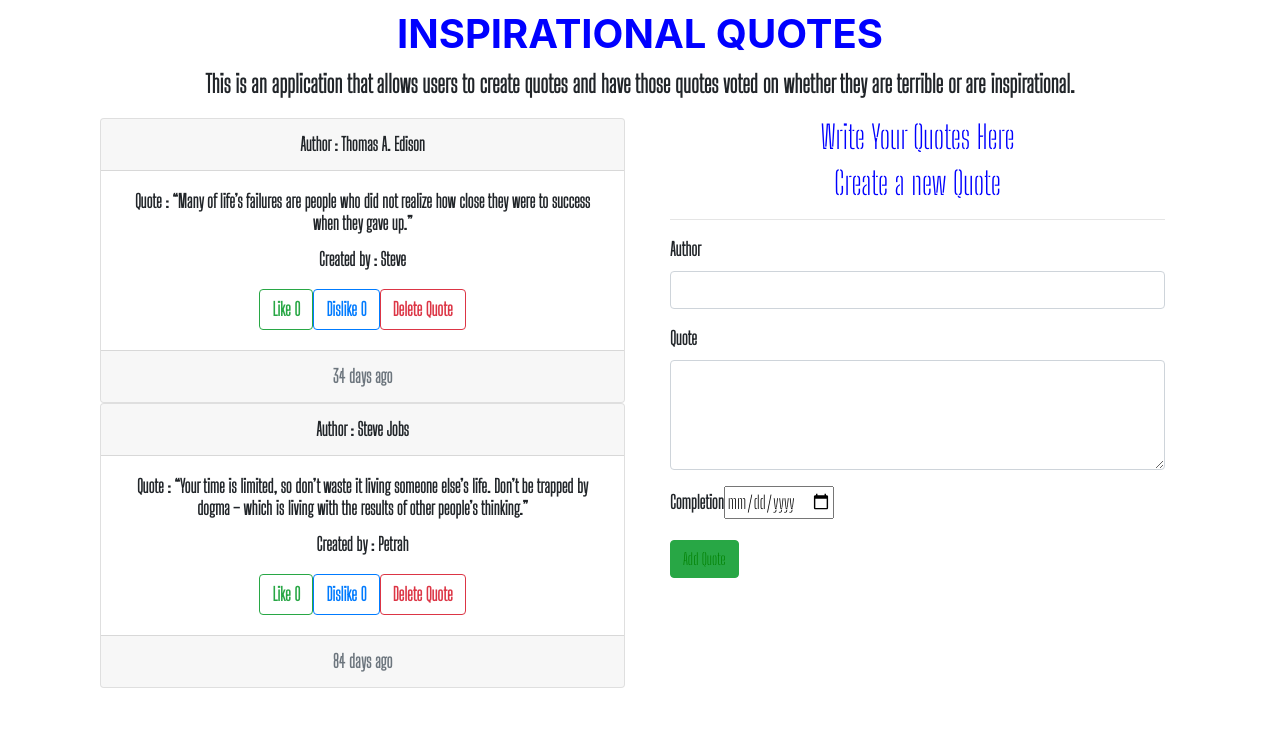
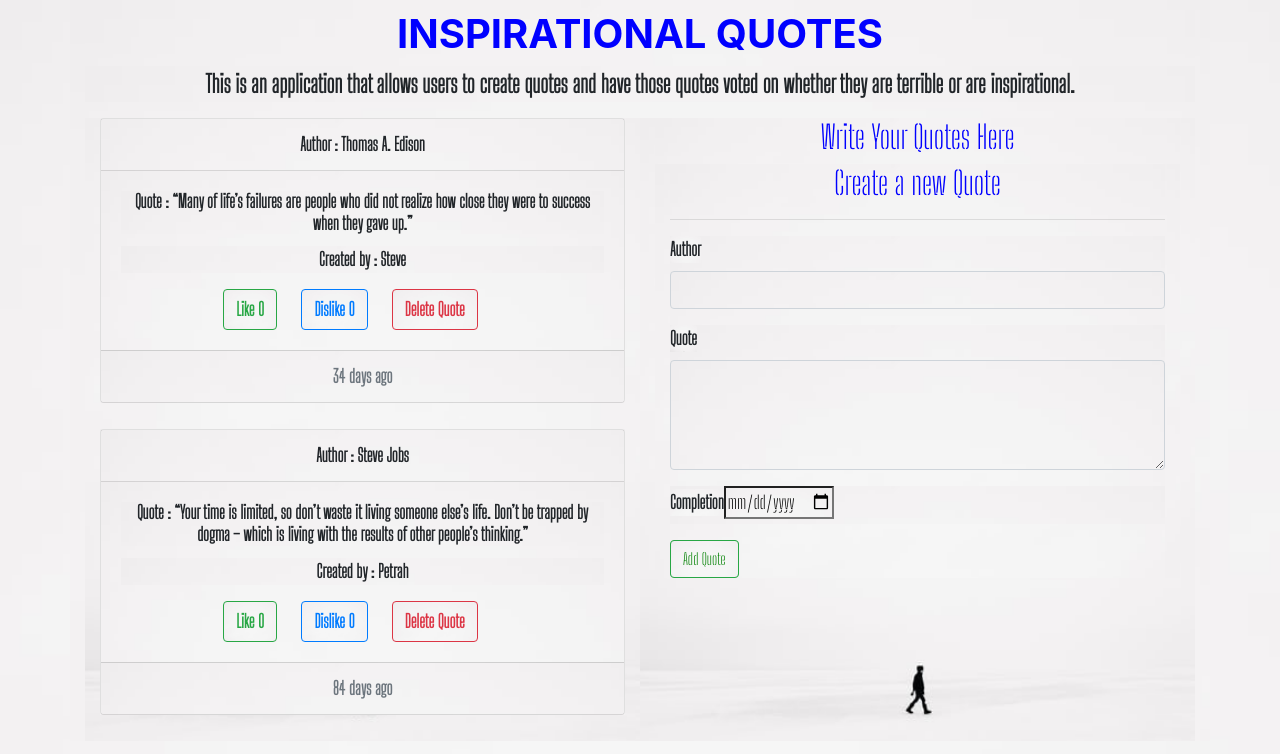
Before and after one commit to Kennedy-karuri/My-Quote, an Angular app: page / in a window 1280 px wide. Shown: the top 754 px of the page. Built offline with nearby package versions, Linux system fonts and the light colour scheme.

Commit message:
modified style.css

```diff
--- a/src/styles.css
+++ b/src/styles.css
@@ -1,2 +1,14 @@
 /* You can add global styles to this file, and also import other style files */
 @import 'bootstrap/dist/css/bootstrap.css';
+.card{
+    margin-bottom: 5%;
+}
+button{
+    margin-right: 5%;
+}
+
+*{
+    background-image: url(./assets/background1.jpeg);
+    background-repeat: no-repeat;
+    background-size: cover;
+}
```
